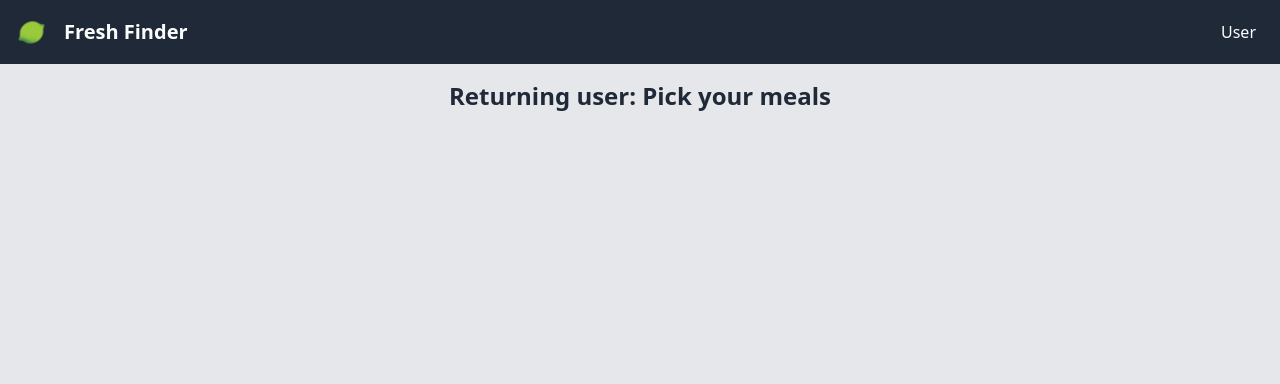
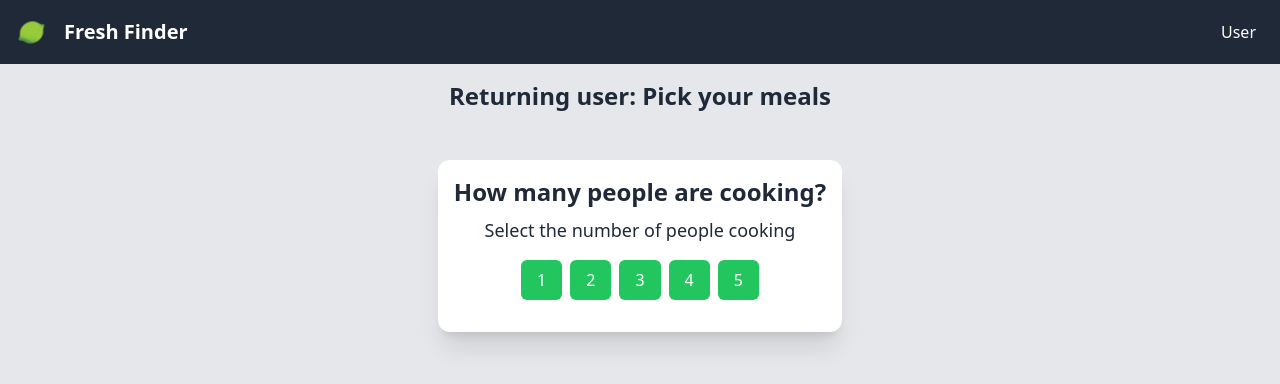
Before and after one commit to ManuelLerchner/FreshFinder, a React (Create React App) app in the folder apps/web/: page / in a window 1280 px wide. Shown: the top 384 px of the page. Built offline with nearby package versions, Linux system fonts and the light colour scheme.

Commit message:
add amount card

```diff
--- a/apps/web/src/App.tsx
+++ b/apps/web/src/App.tsx
@@ -4,6 +4,7 @@ import MainLayout from "./layouts/MainLayout";
 import MealPicker from "./pages/MealPicker";
 import Configure from "./pages/Configure";
 import Login from "./components/Login";
+import SelectionPage from "./pages/SelectionPage";
 
 function App() {
   return (
@@ -12,6 +13,7 @@ function App() {
         <Route path="/" element={<MainLayout />}>
           <Route path="/" element={<MealPicker />} />
           <Route path="/configure" element={<Configure />} />
+          <Route path="/food-selection" element={<SelectionPage />} />
         </Route>
         <Route path="/auth" element={<MainLayout />}>
           <Route path="auth/login" element={<Login />} />
--- /dev/null
+++ b/apps/web/src/components/AmountCard.tsx
@@ -0,0 +1,35 @@
+import React, { useEffect, useState } from "react";
+import Card from "./Card";
+import { highlightText } from "../util/highlightText";
+
+export default function AmountCard({
+  title,
+  description,
+  options,
+  onSubmit,
+}: {
+  title: string;
+  description: string;
+  options: number[];
+  onSubmit: (num: number) => void;
+}) {
+  return (
+    <Card>
+      <h1 className="text-2xl font-bold mb-2">{title}</h1>
+      <p className="text-lg">{description}</p>
+
+      <div className="flex flex-row items-center my-4 gap-2">
+        {options.map((option) => (
+          <button
+            className="bg-green-500 hover:bg-green-600 text-white px-4 py-2 rounded-md"
+            onClick={() => {
+              onSubmit(option);
+            }}
+          >
+            {option}
+          </button>
+        ))}
+      </div>
+    </Card>
+  );
+}
--- a/apps/web/src/pages/Configure.tsx
+++ b/apps/web/src/pages/Configure.tsx
@@ -10,8 +10,8 @@ export default function Configure() {
 
   return (
     <div className="flex flex-col items-center justify-center my-4 h-full">
+      <FocusComponent>
         {stage === 0 && (
-        <FocusComponent>
           <QuestionCard
             question="Do you have allergies?"
             imageUri="https://efbcogj6hn3.exactdn.com/wp-content/uploads/2023/01/GettyImages-1333930513-2-1024x633.jpg?strip=all&lossy=1&ssl=1"
@@ -22,7 +22,6 @@ export default function Configure() {
               setStage(2);
             }}
           />
-        </FocusComponent>
         )}
 
         {stage === 1 && (
@@ -70,6 +69,7 @@ export default function Configure() {
             }}
           />
         )}
+      </FocusComponent>
     </div>
   );
 }
--- a/apps/web/src/pages/MealPicker.tsx
+++ b/apps/web/src/pages/MealPicker.tsx
@@ -1,7 +1,12 @@
 import React from "react";
 import QuestionCard from "../components/QuestionCard";
+import Card from "../components/Card";
+import AmountCard from "../components/AmountCard";
+import { useNavigate } from "react-router-dom";
 
 export default function MealPicker() {
+  const navigate = useNavigate();
+
   return (
     <>
       <div className="flex flex-col items-center my-4">
@@ -9,7 +14,15 @@ export default function MealPicker() {
       </div>
 
       <div className="flex flex-col items-center my-4">
-
+        <AmountCard
+          title="How many people are cooking?"
+          description="Select the number of people cooking"
+          options={[1, 2, 3, 4, 5]}
+          onSubmit={(num) => {
+            console.log(num);
+            navigate("/food-selection");
+          }}
+        />
       </div>
     </>
   );
--- /dev/null
+++ b/apps/web/src/pages/SelectionPage.tsx
@@ -0,0 +1,7 @@
+import React from 'react'
+
+export default function SelectionPage() {
+  return (
+    <div>SelectionPage</div>
+  )
+}
```
Lines whose indentation alone changed are shown as unchanged.
